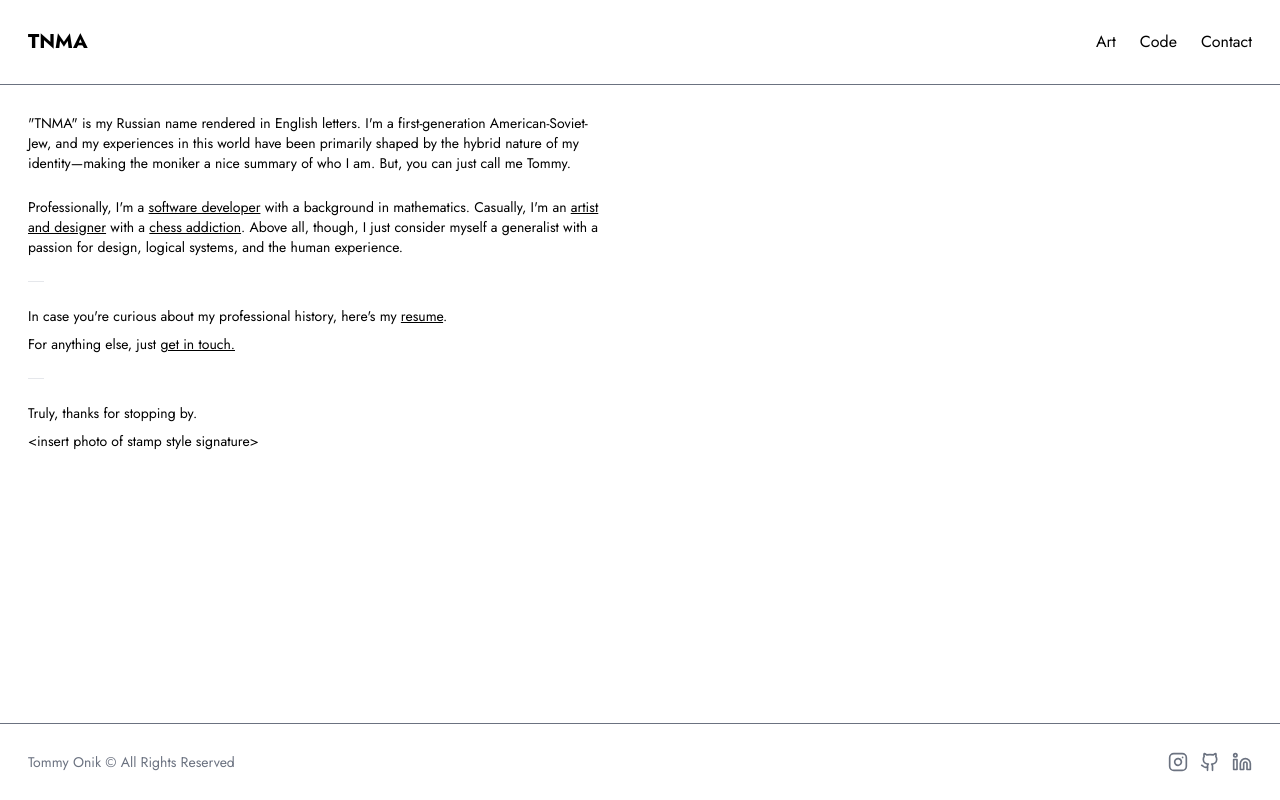
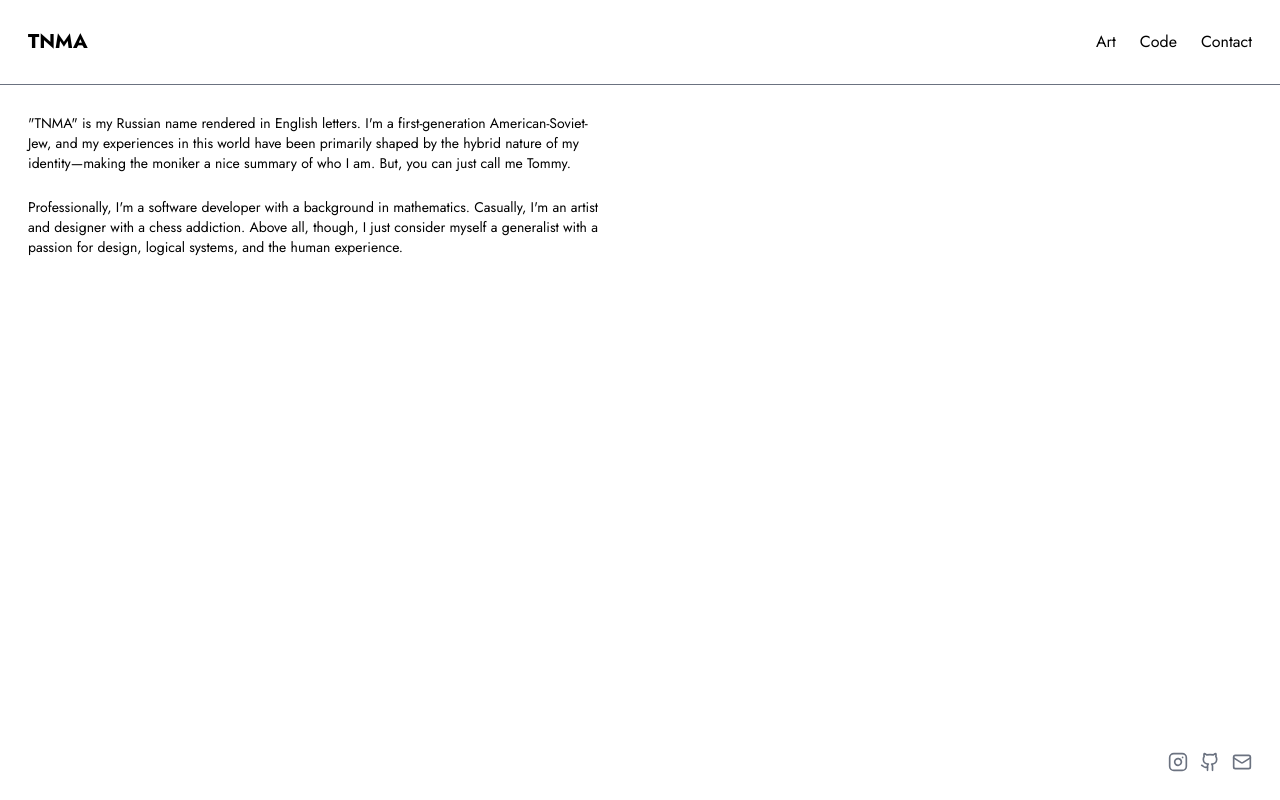
Before and after one commit to TheBerlinMan/tnma-me, a Next.js app: page /home in a window 1280 px wide. Built offline with nearby package versions, Linux system fonts and the light colour scheme.

Commit message:
update landing and footer

```diff
--- a/app/(root)/components/Footer.tsx
+++ b/app/(root)/components/Footer.tsx
@@ -1,7 +1,7 @@
 "use client";
 
 import { useState, useEffect } from "react";
-import { Github, Instagram, Linkedin } from "lucide-react";
+import { Github, Instagram, Mail } from "lucide-react";
 import Link from "next/link";
 import React from "react";
 import { getRandomColor } from "@/lib/functions";
@@ -19,7 +19,7 @@ const Footer = ({ mobile }: FooterProps) => {
     setHoverColors({
       instagram: getRandomColor(),
       github: getRandomColor(),
-      linkedin: getRandomColor(),
+      mail: getRandomColor(),
     });
   }, []);
 
@@ -32,7 +32,7 @@ const Footer = ({ mobile }: FooterProps) => {
 
   return (
     <footer className="text-sm text-gray-500 text-center">
-      {!mobile && <hr className="border-gray-500 border-1 mb-4" />}
+      {/* {!mobile && <hr className="border-gray-500 border-1 mb-4" />} */}
       <div
         className={
           mobile
@@ -65,23 +65,22 @@ const Footer = ({ mobile }: FooterProps) => {
                   } as React.CSSProperties}
                 />
               </Link>
-              <Link href="https://www.linkedin.com/in/thomas-onik/" target="_blank">
-                <Linkedin
+              <Link href="mailto:tommyonik@gmail.com" target="_blank">
+                <Mail
                   size={20}
                   strokeWidth={1}
                   className="transition-colors hover-text-custom"
-                  onMouseEnter={() => handleMouseEnter("linkedin")}
+                  onMouseEnter={() => handleMouseEnter("mail")}
                   style={{
-                    "--hover-color": `var(--${hoverColors["linkedin"] || "blue-200"})`,
+                    "--hover-color": `var(--${hoverColors["mail"] || "blue-200"})`,
                   } as React.CSSProperties}
                 />
               </Link>
             </div>
-            <p>Tommy Onik © All Rights Reserved</p>
           </>
         ) : (
           <>
-            <p>Tommy Onik © All Rights Reserved</p>
+            <p></p>
             <div className="flex gap-3">
               <Link href="https://www.instagram.com/im.tnma" target="_blank" className="text-sm">
                 <Instagram
@@ -103,13 +102,13 @@ const Footer = ({ mobile }: FooterProps) => {
                   } as React.CSSProperties}
                 />
               </Link>
-              <Link href="https://www.linkedin.com/in/thomas-onik/" target="_blank" className="text-sm">
-                <Linkedin
+              <Link href="mailto:tommyonik@gmail.com" target="_blank" className="text-sm">
+                <Mail
                   size={20}
                   className="transition-colors hover-text-custom"
-                  onMouseEnter={() => handleMouseEnter("linkedin")}
+                  onMouseEnter={() => handleMouseEnter("mail")}
                   style={{
-                    "--hover-color": `var(--${hoverColors["linkedin"] || "blue-200"})`,
+                    "--hover-color": `var(--${hoverColors["mail"] || "blue-200"})`,
                   } as React.CSSProperties}
                 />
               </Link>
--- a/app/(root)/home/page.tsx
+++ b/app/(root)/home/page.tsx
@@ -1,46 +1,7 @@
-"use client"
-import Link from "next/link";
-import { getRandomColor } from "@/lib/functions";
-import { useState, useEffect } from "react";
-import { useMounted } from "@/lib/hooks/useMounted";
-
-// New HoverLink component that applies a random hover text color to its content
-const HoverLink = ({
-  href,
-  children,
-  ...rest
-}: {
-  href: string;
-  children: React.ReactNode;
-} & React.ComponentPropsWithoutRef<typeof Link>) => {
-  const mounted = useMounted();
-  const [hoverColor, setHoverColor] = useState("");
-
-  useEffect(() => {
-    setHoverColor(getRandomColor());
-  }, []);
-
-  const handleMouseEnter = () => {
-    setHoverColor(prev => getRandomColor(prev));
-  };
-
-  return (
-    <Link
-      href={href}
-      onMouseEnter={handleMouseEnter}
-      style={mounted && hoverColor ? {
-        '--hover-color': `var(--${hoverColor})`
-      } as React.CSSProperties : {}}
-      className={`underline transition-colors hover-text-custom ${rest.className || ""}`}
-    >
-      {children}
-    </Link>
-  );
-};
 
 const Main = () => {
   return (
-    <div className="flex flex-col gap-6 text-sm sm:max-w-xl fade-in">
+    <div className="flex flex-col gap-6 text-sm max-w-xl fade-in">
       <div className="flex flex-col gap-2">
         <p>
           &quot;TNMA&quot; is my Russian name rendered in English letters.
@@ -52,49 +13,11 @@ const Main = () => {
       </div>
       <div className="flex flex-col gap-2">
         <div>
-          Professionally, I&apos;m a{" "}
-          <HoverLink href="/projects">
-            software developer
-          </HoverLink>{" "}
-          with a background in mathematics. Casually, I&apos;m an{" "}
-          <HoverLink href="/art">
-            artist and designer
-          </HoverLink>{" "}
-          with a{" "}
-          <HoverLink
-            href="https://chess.com/member/pigeonmania"
-            target="_blank"
-          >
-            chess addiction
-          </HoverLink>
-          . Above all, though, I just consider myself a generalist with a
+          Professionally, I&apos;m a software developer with a background in mathematics.
+          Casually, I&apos;m an artist and designer with a chess addiction.
+          Above all, though, I just consider myself a generalist with a
           passion for design, logical systems, and the human experience.
         </div>
-      </div>
-      <hr className="w-4" />
-      <div className="flex flex-col gap-2">
-        <p>
-          In case you&apos;re curious about my professional history, here&apos;s my{" "}
-          <HoverLink href="/resume">
-            resume
-          </HoverLink>
-          .
-        </p>
-        <p>
-          For anything else, just{" "}
-          <HoverLink href="/contact">
-            get in touch.
-          </HoverLink>
-        </p>
-      </div>
-      <hr className="w-4" />
-      <div className="flex flex-col gap-2">
-        <p>
-          Truly, thanks for stopping by.
-        </p>
-        <p>
-          {"<insert photo of stamp style signature>"}
-        </p>
       </div>
     </div>
   );
```
